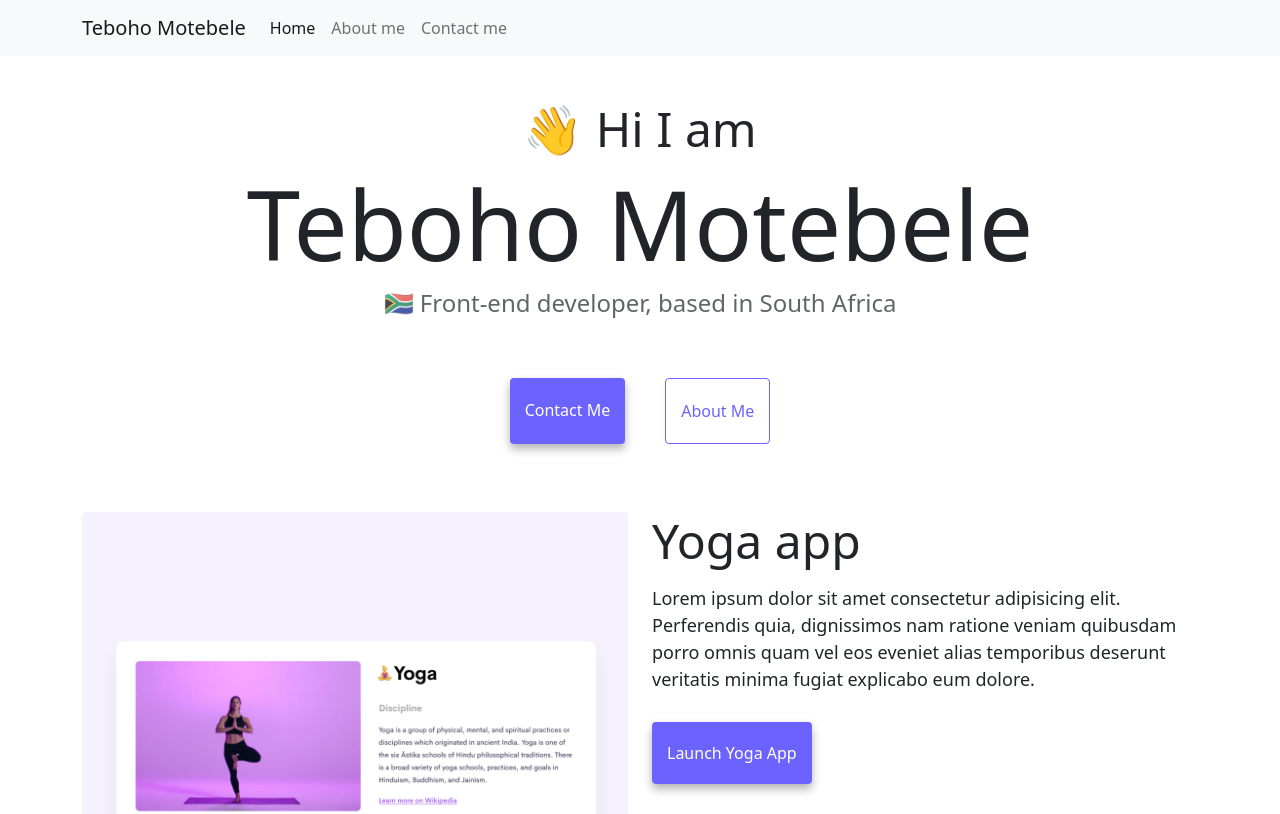
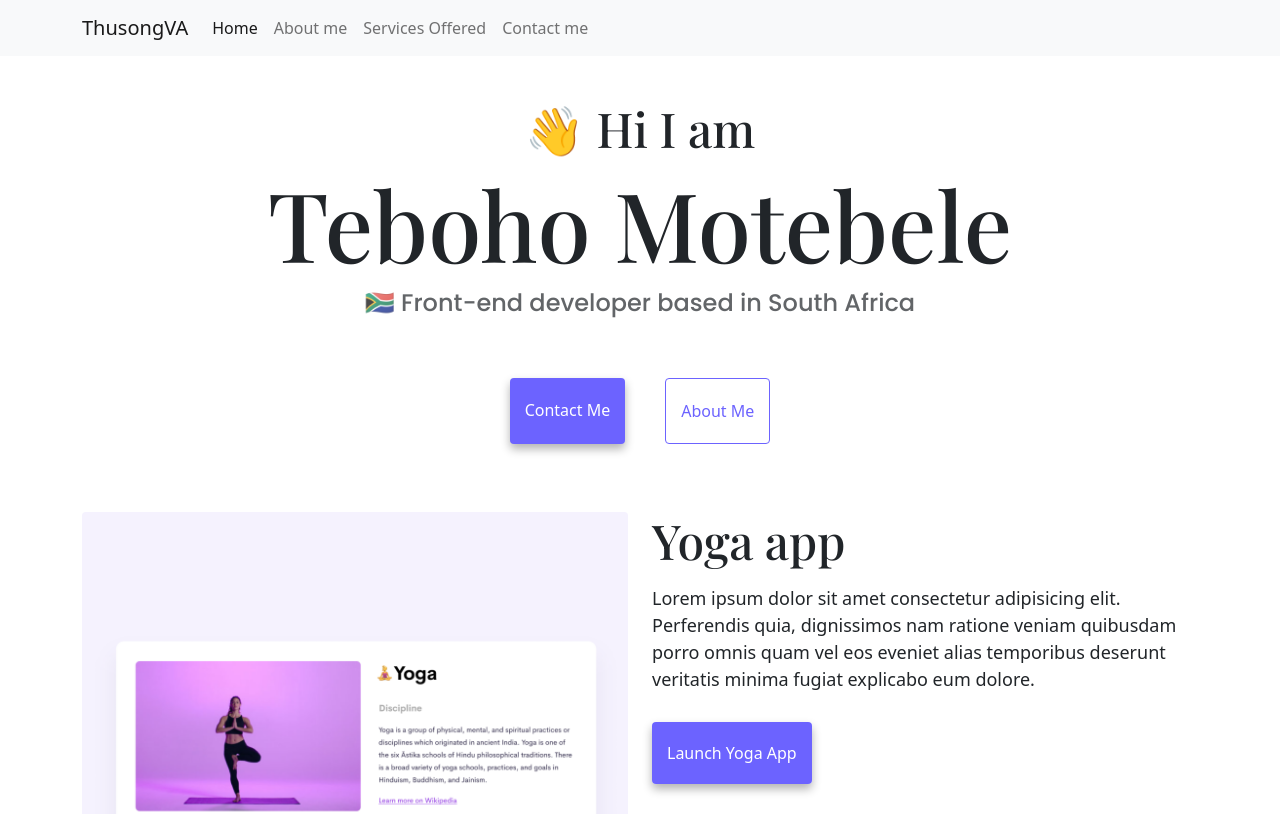
Before and after one commit to Tebsm/SheCodeResponsive, a website: page index.html in a window 1280 px wide. Shown: the top 814 px of the page. Drawn offline with nearby package versions, Linux system fonts and the light colour scheme.

Commit message:
Updated design - fonts

```diff
--- a/index.html
+++ b/index.html
@@ -13,6 +13,13 @@
       integrity="sha384-EVSTQN3/azprG1Anm3QDgpJLIm9Nao0Yz1ztcQTwFspd3yD65VohhpuuCOmLASjC"
       crossorigin="anonymous"
     />
+    <link rel="preconnect" href="https://fonts.googleapis.com">
+    <link rel="preconnect" href="https://fonts.gstatic.com" crossorigin>
+    <link href="https://fonts.googleapis.com/css2?family=Playfair+Display:wght@500&family=Poppins:wght@500&display=swap"
+      rel="stylesheet">
+    <link rel="preconnect" href="https://fonts.googleapis.com">
+    <link rel="preconnect" href="https://fonts.gstatic.com" crossorigin>
+    <link href="https://fonts.googleapis.com/css2?family=Playfair+Display:wght@500&display=swap" rel="stylesheet">
     <script
       src="https://cdn.jsdelivr.net/npm/bootstrap@5.0.2/dist/js/bootstrap.bundle.min.js"
       integrity="sha384-MrcW6ZMFYlzcLA8Nl+NtUVF0sA7MsXsP1UyJoMp4YLEuNSfAP+JcXn/tWtIaxVXM"
@@ -23,7 +30,7 @@
   <body>
     <nav class="navbar navbar-expand-lg navbar-light bg-light fixed-top">
       <div class="container">
-        <a class="navbar-brand" href="index.html">Teboho Motebele</a>
+        <a class="navbar-brand" href="index.html">ThusongVA</a>
         <button
           class="navbar-toggler"
           type="button"
@@ -46,6 +53,8 @@
               <a class="nav-link" href="about.html">About me</a>
             </li>
             <li class="nav-item">
+          <a class="nav-link" href="about.html#Services">Services Offered</a>
+            </li><li class="nav-item">
               <a class="nav-link" href="about.html#contact">Contact me</a>
             </li>
           </ul>
@@ -59,7 +68,7 @@
       Teboho Motebele
     </h1>
     <h3 class="text-center">
-      🇿🇦 Front-end developer, based in South Africa
+      🇿🇦 Front-end developer based in South Africa
     </h3>
 
     <div class="navigation-links mb-5">
--- a/style.css
+++ b/style.css
@@ -10,15 +10,19 @@ body {
 
 h1 {
   font-size: 96px !important;
+  font-family: 'Playfair Display', serif;
 }
 
 h2 {
   font-size: 48px !important;
+  font-family: 'Playfair Display', serif;
 }
 
 h3 {
   font-size: 24px !important;
   opacity: 0.7;
+  font-family: 'Playfair Display', serif;
+    font-family: 'Poppins', sans-serif;
 }
 
 p {
```
Also changed, not shown: about.html (+6 -3 lines), 1 other file.
